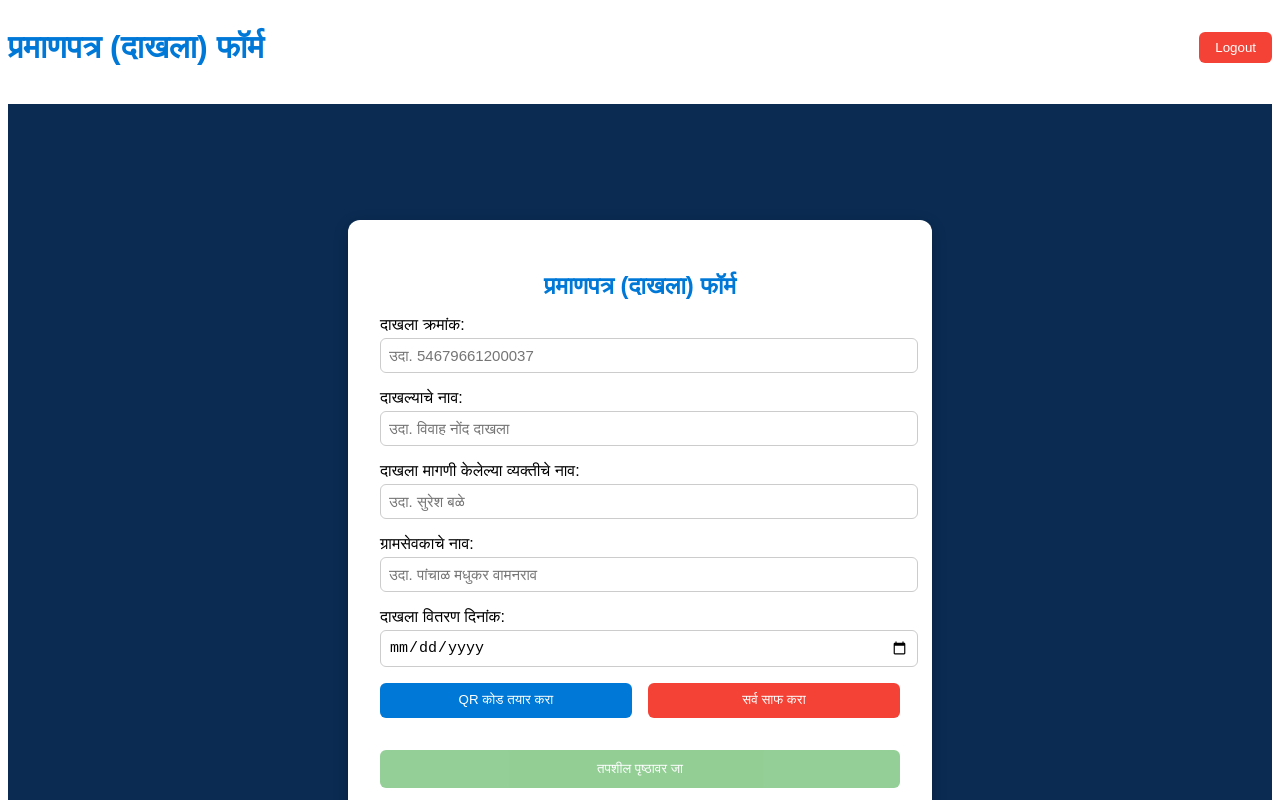
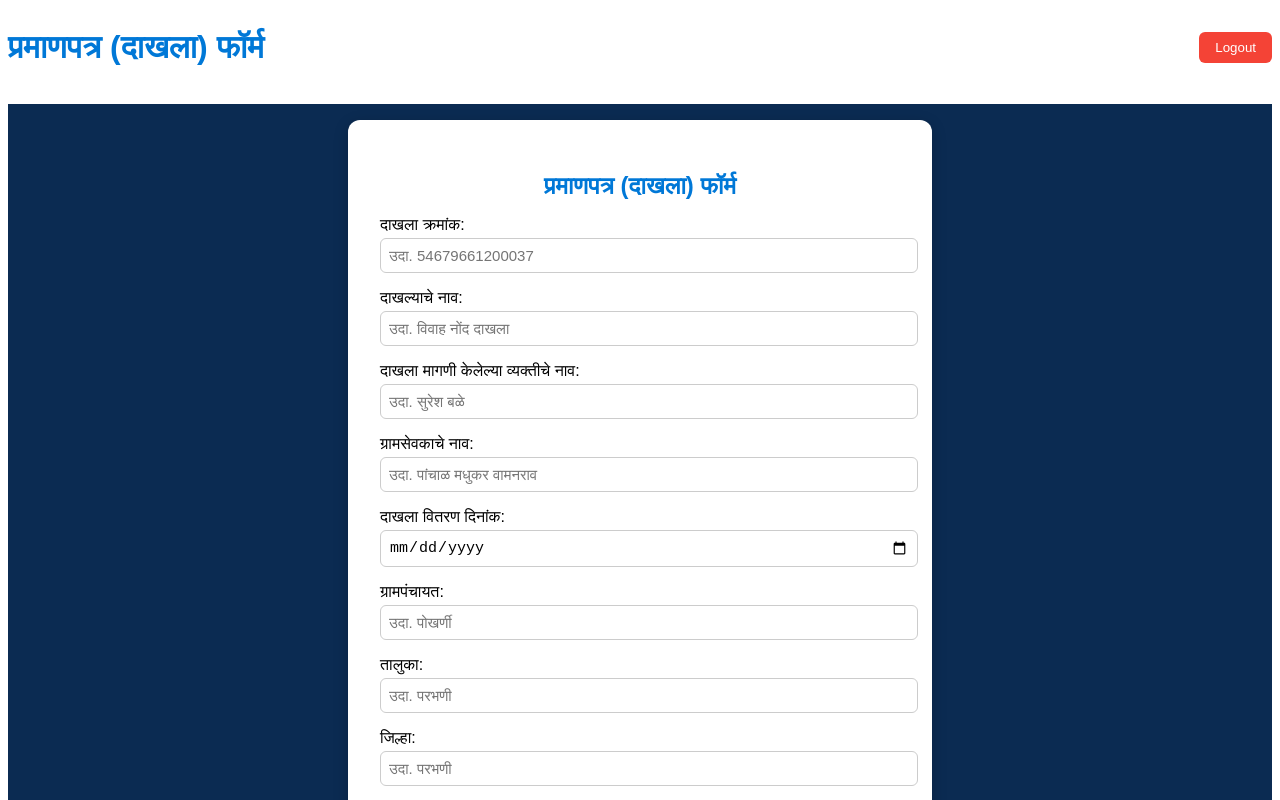
Before and after one commit to HarshG2210/sarkar-form, a React (Vite) app: page / in a window 1280 px wide. Shown: the top 800 px of the page. Built offline with nearby package versions, Linux system fonts and the light colour scheme; sample sign-in values are in the browser's storage.

Commit message:
added three fields

```diff
--- a/src/components/AdminLogin.jsx
+++ b/src/components/AdminLogin.jsx
@@ -1,4 +1,4 @@
-// src/components/AdminLogin.js (Updated - Auto-redirect if already logged in)
+// src/components/AdminLogin.js (Updated with Eye Icon for Password)
 import React, { useState, useEffect } from "react";
 import { useNavigate, useLocation } from "react-router-dom";
 import { useAuth } from "../contexts/AuthContext";
@@ -6,6 +6,7 @@ import { useAuth } from "../contexts/AuthContext";
 const AdminLogin = () => {
   const [email, setEmail] = useState("");
   const [password, setPassword] = useState("");
+  const [showPassword, setShowPassword] = useState(false);
   const [error, setError] = useState("");
   const { login, isAuthenticated } = useAuth();
   const navigate = useNavigate();
@@ -73,7 +74,7 @@ const AdminLogin = () => {
           style={{ display: "flex", flexDirection: "column", gap: "1rem" }}
         >
           <input
-            type="alphabet"
+            type="text"
             placeholder="User Id"
             value={email}
             onChange={(e) => setEmail(e.target.value)}
@@ -87,8 +88,9 @@ const AdminLogin = () => {
               outlineColor: "#0078d7",
             }}
           />
+          <div style={{ position: "relative" }}>
             <input
-            type="password"
+              type={showPassword ? "text" : "password"}
               placeholder="Password"
               value={password}
               onChange={(e) => setPassword(e.target.value)}
@@ -102,6 +104,24 @@ const AdminLogin = () => {
                 outlineColor: "#0078d7",
               }}
             />
+            <button
+              type="button"
+              onClick={() => setShowPassword(!showPassword)}
+              style={{
+                position: "absolute",
+                right: "10px",
+                top: "50%",
+                transform: "translateY(-50%)",
+                background: "none",
+                border: "none",
+                cursor: "pointer",
+                fontSize: "16px",
+                color: "#666",
+              }}
+            >
+              {showPassword ? "👁" : "👁‍🗨"}
+            </button>
+          </div>
           {error && (
             <p style={{ color: "red", textAlign: "center" }}>{error}</p>
           )}
--- a/src/components/DetailsPage.jsx
+++ b/src/components/DetailsPage.jsx
@@ -1,3 +1,4 @@
+// src/components/DetailsPage.js (Updated to display new fields)
 import React from "react";
 import { useLocation } from "react-router-dom";
 import logo from "../assets/aple-sarkar-logo.png"; // 🔹 add the logo image in src/assets/
@@ -5,6 +6,13 @@ import logo from "../assets/aple-sarkar-logo.png"; // 🔹 add the logo image in
 const DetailsPage = () => {
   const { search } = useLocation();
   const query = new URLSearchParams(search);
+
+  // Format date from YYYY-MM-DD to DD-MM-YYYY if needed
+  const formatDate = (dateStr) => {
+    if (!dateStr) return "----";
+    const [year, month, day] = dateStr.split("-");
+    return `${day}-${month}-${year}`;
+  };
 
   return (
     <div
@@ -37,9 +45,6 @@ const DetailsPage = () => {
           <h2 style={{ color: "#0078d7", marginBottom: "0.5rem" }}>
             प्रमाणपत्र (दाखला) सत्यापन
           </h2>
-          <p style={{ color: "#000", fontWeight: 500, marginBottom: "1.5rem" }}>
-            ग्रामपंचायत - पोखर्णी, तालुका - परभणी, जिल्हा - परभणी
-          </p>
         </div>
 
         {/* Certificate Box */}
@@ -68,7 +73,17 @@ const DetailsPage = () => {
           </p>
           <p>
             <strong>दाखला वितरण दिनांक:</strong>{" "}
-            {query.get("issueDate") || "----"}
+            {formatDate(query.get("issueDate"))}
+          </p>
+          {/* New Fields Display */}
+          <p>
+            <strong>ग्रामपंचायत:</strong> {query.get("gramPanchayat") || "----"}
+          </p>
+          <p>
+            <strong>तालुका:</strong> {query.get("taluka") || "----"}
+          </p>
+          <p>
+            <strong>जिल्हा:</strong> {query.get("district") || "----"}
           </p>
         </div>
 
@@ -81,8 +96,9 @@ const DetailsPage = () => {
             lineHeight: "1.6",
           }}
         >
-          * वरील दाखला ग्रामपंचायत पोखर्णी, तालुका - परभणी, जिल्हा - परभणी यांचे
-          वतीने वितरित केलेला आहे.
+          * वरील दाखला ग्रामपंचायत {query.get("gramPanchayat") || "पोखर्णी"},
+          तालुका - {query.get("taluka") || "परभणी"}, जिल्हा -{" "}
+          {query.get("district") || "परभणी"} यांचे वतीने वितरित केलेला आहे.
         </p>
       </div>
     </div>
--- a/src/components/Form.jsx
+++ b/src/components/Form.jsx
@@ -1,9 +1,13 @@
+// src/components/Form.js (Updated with Gram Panchayat, Taluka, District fields)
 import React, { useState } from "react";
 import { useNavigate } from "react-router-dom";
 import QRCodeDisplay from "./QRCodeDisplay";
 
 const Form = () => {
   const [formData, setFormData] = useState({
+    gramPanchayat: "", // New field
+    taluka: "", // New field
+    district: "", // New field
     entryNo: "",
     entryName: "",
     applicantName: "",
@@ -28,6 +32,9 @@ const Form = () => {
   // Clear all inputs
   const handleClear = () => {
     setFormData({
+      gramPanchayat: "",
+      taluka: "",
+      district: "",
       entryNo: "",
       entryName: "",
       applicantName: "",
@@ -154,6 +161,46 @@ const Form = () => {
             />
           </label>
 
+          {/* New Fields */}
+          <label style={{ fontWeight: 500 }}>
+            ग्रामपंचायत:
+            <input
+              type="text"
+              name="gramPanchayat"
+              value={formData.gramPanchayat}
+              onChange={handleChange}
+              required
+              style={inputStyle}
+              placeholder="उदा. पोखर्णी"
+            />
+          </label>
+
+          <label style={{ fontWeight: 500 }}>
+            तालुका:
+            <input
+              type="text"
+              name="taluka"
+              value={formData.taluka}
+              onChange={handleChange}
+              required
+              style={inputStyle}
+              placeholder="उदा. परभणी"
+            />
+          </label>
+
+          <label style={{ fontWeight: 500 }}>
+            जिल्हा:
+            <input
+              type="text"
+              name="district"
+              value={formData.district}
+              onChange={handleChange}
+              required
+              style={inputStyle}
+              placeholder="उदा. परभणी"
+            />
+          </label>
+
           {/* Action Buttons */}
           <div
             style={{
@@ -178,7 +225,10 @@ const Form = () => {
               !formData.entryName ||
               !formData.applicantName ||
               !formData.gramsevakName ||
-              !formData.issueDate
+              !formData.issueDate ||
+              !formData.gramPanchayat ||
+              !formData.taluka ||
+              !formData.district
             }
             style={{
               ...successButton,
@@ -187,7 +237,10 @@ const Form = () => {
                 !formData.entryName ||
                 !formData.applicantName ||
                 !formData.gramsevakName ||
-                !formData.issueDate
+                !formData.issueDate ||
+                !formData.gramPanchayat ||
+                !formData.taluka ||
+                !formData.district
                   ? 0.6
                   : 1,
             }}
@@ -203,7 +256,7 @@ const Form = () => {
   );
 };
 
-// 🎨 Reusable Styles
+// 🎨 Reusable Styles (unchanged)
 const inputStyle = {
   width: "100%",
   marginTop: "4px",
```
Lines whose indentation alone changed are shown as unchanged.
